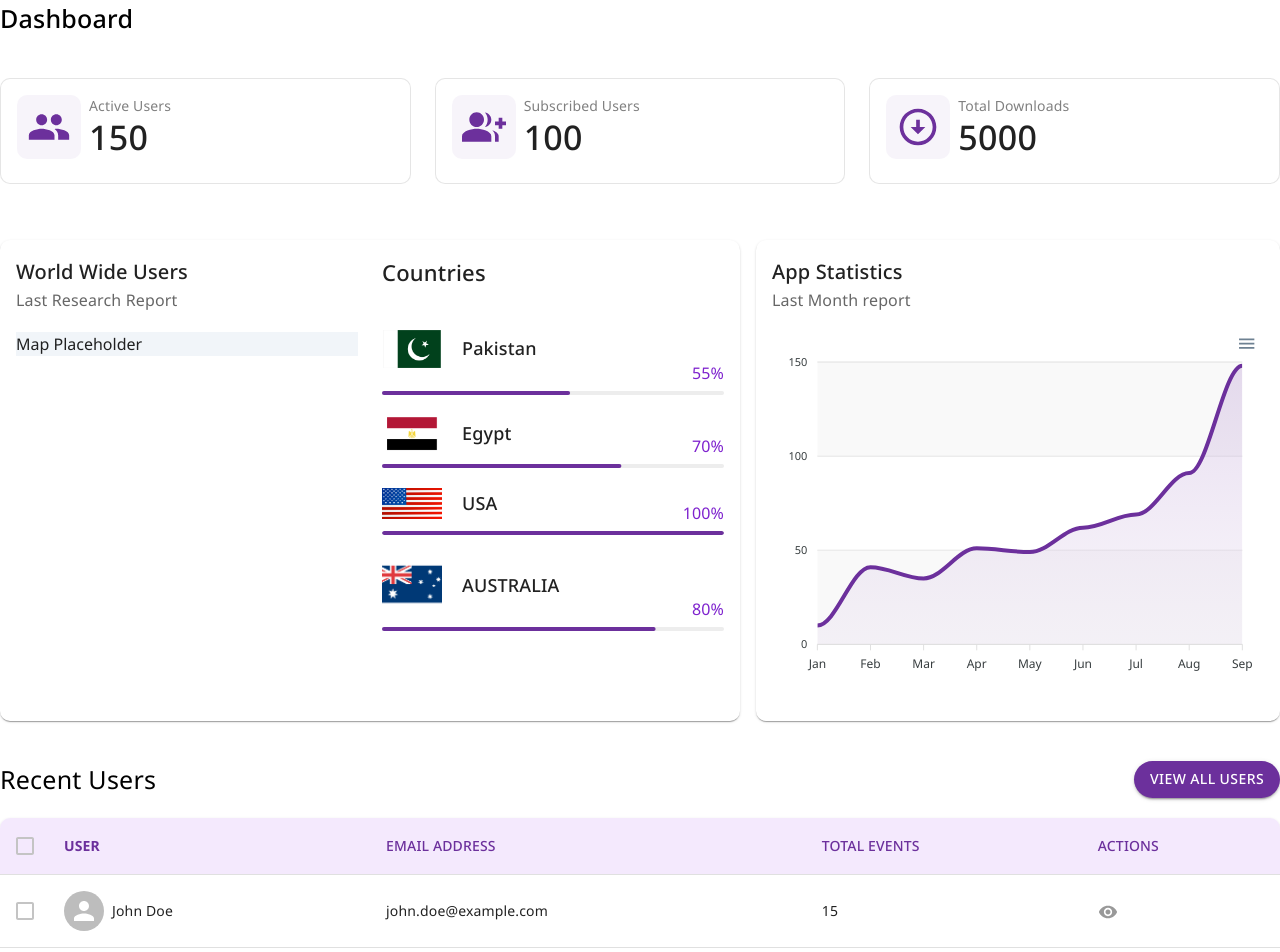
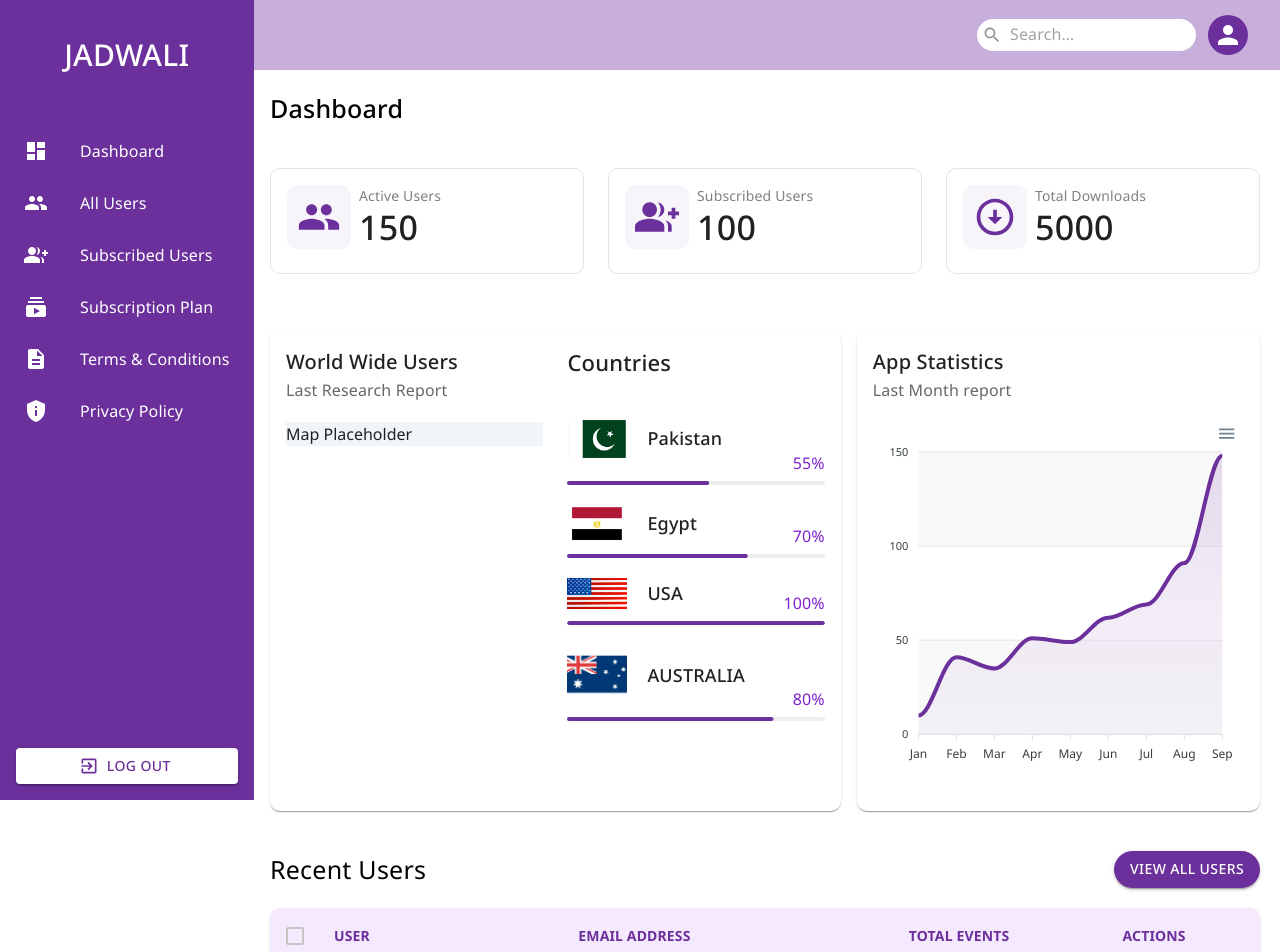
Before and after one commit to MEXA-TECHUB-PVT-Ltd/jadwali-admin, a React (Vite) app: page / in a window 1280 px wide. Shown: the top 952 px of the page. Built offline with nearby package versions, Linux system fonts and the light colour scheme.

Commit message:
home settings

```diff
--- a/src/App.tsx
+++ b/src/App.tsx
@@ -17,7 +17,9 @@ function App() {
   const router = createBrowserRouter(
     createRoutesFromElements(
       <>
-        <Route path="/" element={<Dashboard />} />
+        <Route path="/" element={<Layout />} >
+          <Route index element={<Dashboard />} />
+        </Route>
         <Route
           element={<SignIn />}
           path="/auth/sign-in"
--- a/src/components/dashboard/UserTable.tsx
+++ b/src/components/dashboard/UserTable.tsx
@@ -134,10 +134,10 @@ const UserTable = ({ users, status }: any) => {
                                 />
                             </TableCell>
                             <TableCell style={{ color: '#6C309C' }} sx={{ fontWeight: 'bold' }}>USER</TableCell>
-                            <TableCell style={{ color: '#6C309C' }}>EMAIL ADDRESS</TableCell>
-                            <TableCell style={{ color: '#6C309C' }}>TOTAL EVENTS</TableCell>
-                            {status && <TableCell style={{ color: '#6C309C' }}>Status</TableCell>}
-                            <TableCell style={{ color: '#6C309C' }}>ACTIONS</TableCell>
+                            <TableCell style={{ color: '#6C309C' }} sx={{ fontWeight: 'bold' }}>EMAIL ADDRESS</TableCell>
+                            <TableCell style={{ color: '#6C309C' }} sx={{ fontWeight: 'bold' }}>TOTAL EVENTS</TableCell>
+                            {status && <TableCell style={{ color: '#6C309C' }} sx={{ fontWeight: 'bold' }}>Status</TableCell>}
+                            <TableCell style={{ color: '#6C309C' }} sx={{ fontWeight: 'bold' }}>ACTIONS</TableCell>
                         </TableRow>
                     </TableHead>
                     <TableBody>
```
